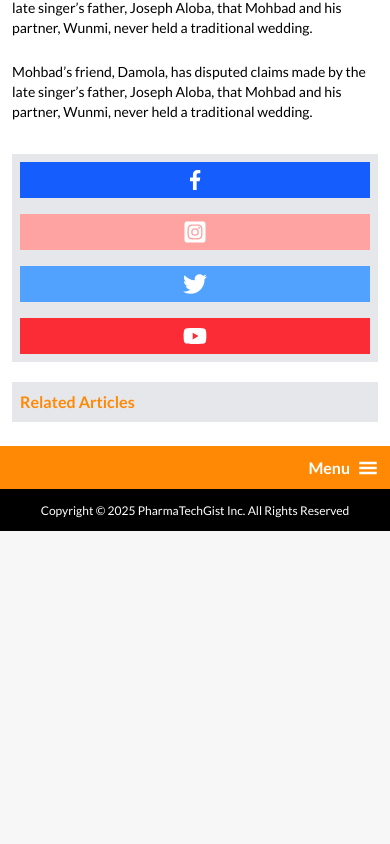
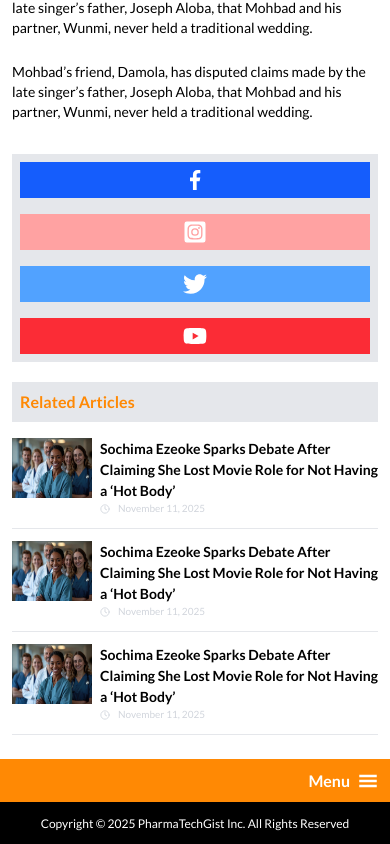
Before and after one commit to Tech041/nelblog, a Next.js app: page /ai in a window 390 px wide. Shown: the part 1261-2105 px from the top of the page. Before the commit the page ends 1792 px from the top, so only its background shows below. Built offline with nearby package versions, Linux system fonts and the light colour scheme.

Commit message:
added related post section

```diff
--- a/src/app/[slug]/page.tsx
+++ b/src/app/[slug]/page.tsx
@@ -1,10 +1,9 @@
 import Container from "@/components/Container";
+import RelatedPostsCard from "@/components/RelatedPostsCard";
+import SocialIcons from "@/components/SocialIcons";
 import Image from "next/image";
 import Link from "next/link";
-import React from "react";
 import { BsPersonFill } from "react-icons/bs";
-import { FaInstagramSquare, FaTwitter, FaYoutube } from "react-icons/fa";
-import { GrFacebookOption } from "react-icons/gr";
 import { IoMdArrowRoundForward } from "react-icons/io";
 import { LuClock4 } from "react-icons/lu";
 
@@ -98,36 +97,17 @@ const BlogDetailsPage = () => {
             </p>
           </div>
           {/* social icons */}
-          <div className="w-full  flex flex-col sm:flex-row sm:justify-between gap-4 my-5 bg-gray-200 p-2">
-            <Link
-              href={"#"}
-              className="bg-blue-600 h-9 flex-1 py-1.5 sm:py-0 flex items-center justify-center"
-            >
-              <GrFacebookOption className="text-white text-2xl " />
-            </Link>
-            <Link
-              href={"#"}
-              className="bg-red-300 h-9 flex-1 py-1.5 sm:py-0 flex items-center justify-center"
-            >
-              <FaInstagramSquare className="text-white text-2xl " />
-            </Link>
-            <Link
-              href={"#"}
-              className="bg-blue-400 h-9 flex-1 py-1.5 sm:py-0 flex items-center justify-center"
-            >
-              <FaTwitter className="text-white text-2xl" />
-            </Link>
-            <Link
-              href={"#"}
-              className="bg-red-500 h-9 flex-1 py-1.5 sm:py-0 flex items-center justify-center"
-            >
-              <FaYoutube className="text-white text-2xl" />
-            </Link>
-          </div>
+          <SocialIcons />
           <div className="w-full  flex items-center bg-gray-200 p-2 ">
             <p className="font-semibold text-orange-400">Related Articles</p>
           </div>
 
+          {/* Related posts */}
+          <div className="w-full flex flex-col md:flex-row md:items-center md:justify-between gap-3 mt-4">
+            <RelatedPostsCard />
+            <RelatedPostsCard />
+            <RelatedPostsCard />
+          </div>
         </div>
       </Container>
     </main>
--- /dev/null
+++ b/src/components/RelatedPostsCard.tsx
@@ -0,0 +1,29 @@
+import Image from "next/image";
+import Link from "next/link";
+import { LuClock4 } from "react-icons/lu";
+
+const RelatedPostsCard = () => {
+  return (
+    <div className="w-full md:max-w-[327px] max-h-[254px]  flex md:flex-col gap-2 border-b md:border-none pb-3 border-b-gray-200 ">
+      <div className="w-20 md:w-full  h-[60px] md:h-[137px]  relative">
+        <Image src={"/images/hero_img.png"} fill alt="Blog thumbnail" />
+      </div>
+      <div className="flex-1  h-auto md:h-[137px] ">
+        <Link
+          href={"/jsjsjdsd"}
+          className="text-[14px] md:text-lg font-semibold text-black hover:text-orange-400 line-clamp-3"
+        >
+          Sochima Ezeoke Sparks Debate After Claiming She Lost Movie Role for
+          Not Having a ‘Hot Body’
+        </Link>
+        <p className="md:hidden text-[10px] text-gray-300 flex items-center gap-2">
+          {" "}
+          <LuClock4 />
+          <span className="">November 11, 2025</span>
+        </p>
+      </div>
+    </div>
+  );
+};
+
+export default RelatedPostsCard;
--- /dev/null
+++ b/src/components/SocialIcons.tsx
@@ -0,0 +1,36 @@
+import Link from "next/link";
+import { FaInstagramSquare, FaTwitter, FaYoutube } from "react-icons/fa";
+import { GrFacebookOption } from "react-icons/gr";
+
+const SocialIcons = () => {
+  return (
+    <div className="w-full  flex flex-col sm:flex-row sm:justify-between gap-4 my-5 bg-gray-200 p-2">
+      <Link
+        href={"#"}
+        className="bg-blue-600 h-9 flex-1 py-1.5 sm:py-0 flex items-center justify-center"
+      >
+        <GrFacebookOption className="text-white text-2xl " />
+      </Link>
+      <Link
+        href={"#"}
+        className="bg-red-300 h-9 flex-1 py-1.5 sm:py-0 flex items-center justify-center"
+      >
+        <FaInstagramSquare className="text-white text-2xl " />
+      </Link>
+      <Link
+        href={"#"}
+        className="bg-blue-400 h-9 flex-1 py-1.5 sm:py-0 flex items-center justify-center"
+      >
+        <FaTwitter className="text-white text-2xl" />
+      </Link>
+      <Link
+        href={"#"}
+        className="bg-red-500 h-9 flex-1 py-1.5 sm:py-0 flex items-center justify-center"
+      >
+        <FaYoutube className="text-white text-2xl" />
+      </Link>
+    </div>
+  );
+};
+
+export default SocialIcons;
```
